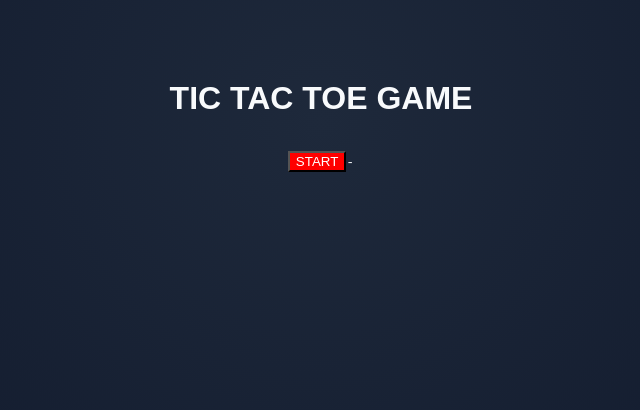
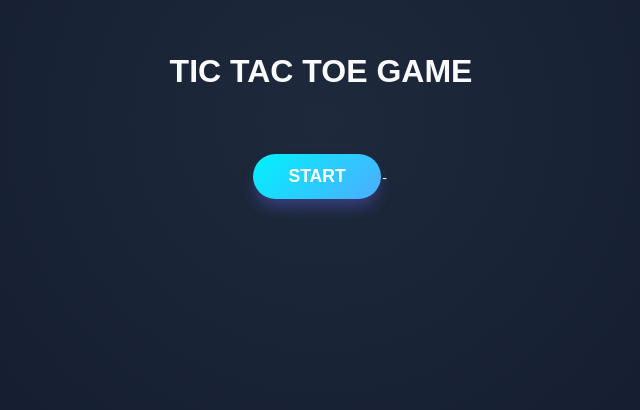
Before and after one commit to Jayeshprajapati1723/Tic-Tac-Toe-Game, a plain HTML site: page index.html in a window 1280 px wide. Shown: the part 278-688 px from the top of the page, without its empty margins (319-959 px from the left). Drawn offline with Linux system fonts and the light colour scheme.

Commit message:
update game

```diff
--- a/ttt.css
+++ b/ttt.css
@@ -19,12 +19,26 @@
 }
 
 #bt1 {
-    color: white ;
+        margin-top: 30px;
+    padding: 12px 35px;
+background: linear-gradient(135deg, #00f2fe 0%, #4facfe 100%); /* Electric Blue Gradient */
+    color: white;
+    border: none;
+    border-radius: 50px;
+    font-size: 1.1rem;
+    font-weight: 600;
+    cursor: pointer;
+    box-shadow: 0 10px 15px -3px rgba(99, 102, 241, 0.4);
+    transition: transform 0.2s;
+
+    /* color: white ;
     background-color: red ;
-    text-align: center;
+    text-align: center; */
 }
 
-
+h1{
+    align-items: center;
+}
 
 
 .boxes {
```
Also changed, not shown: game.html (+1 -0 lines).
